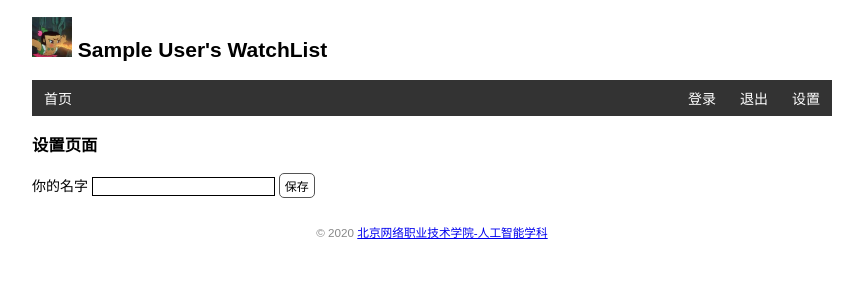
After one commit to 462454/watchlist, a Flask app: page /settings in a window 1280 px wide. The commit adds this page. Shown: the top 300 px of the page, without its empty margins (208-1071 px from the left). Run offline with Flask 2, Linux system fonts and the light colour scheme; the visitor is signed in with stand-in values (Sample User, id 1); data comes from the database, SQL or seed files in the repository.

Commit message:
添加用户认证，登录，以及相对应模板

```diff
--- a/app.py
+++ b/app.py
@@ -2,8 +2,10 @@ import os
 import sys
 import click
 
-from flask import Flask, render_template, request, url_for, redirect, flash
+from flask import Flask,render_template,request,url_for,redirect,flash
 from flask_sqlalchemy import SQLAlchemy
+from werkzeug.security import generate_password_hash,check_password_hash
+from flask_login import LoginManager,UserMixin,login_user,logout_user,login_required,current_user
 
 app = Flask(__name__)
 
@@ -14,34 +16,37 @@ else:
     prefix = 'sqlite:////'  # Mac，Linux，四个斜杠
 
 # 配置
-app.config['SQLALCHEMY_DATABASE_URI'] = prefix + os.path.join(app.root_path, 'data.db')
-app.config['SQLALCHEMY_TRACK_MODIFICATIONS'] = False  # 关闭对模型修改的监控
+app.config['SQLALCHEMY_DATABASE_URI'] = prefix + os.path.join(app.root_path,'data.db')
+app.config['SQLALCHEMY_TRACK_MODIFICATIONS'] = False # 关闭对模型修改的监控
 app.config['SECRET_KEY'] = 'dev'
 
 db = SQLAlchemy(app)
 
+# 创建数据库模型类
+class User(db.Model,UserMixin):
+    id = db.Column(db.Integer,primary_key=True) # 主键
+    name = db.Column(db.String(20))
+    username = db.Column(db.String(20))  # 用户名
+    password_hash = db.Column(db.String(128))  # 密码散列值
 
-# 创建数据库模型类
-class User(db.Model):
-    id = db.Column(db.Integer, primary_key=True)  # 主键
-    name = db.Column(db.String(20))
-
+    def set_password(self,password):
+        self.password_hash = generate_password_hash(password)
+    def validate_password(self,password):
+        return check_password_hash(self.password_hash,password)
 
 class Movie(db.Model):
-    id = db.Column(db.Integer, primary_key=True)  # 主键
+    id = db.Column(db.Integer,primary_key=True) # 主键
     title = db.Column(db.String(60))
     year = db.Column(db.String(4))
 
-
 # 自定义initdb
 @app.cli.command()
-@click.option('--drop', is_flag=True, help='删除之后再创建')
+@click.option('--drop',is_flag=True,help='删除之后再创建')
 def initdb(drop):
     if drop:
         db.drop_all()
     db.create_all()
     click.echo('初始化数据库')
-
 
 # 自定义命令forge，把数据写入数据库
 @app.cli.command()
@@ -49,51 +54,82 @@ def forge():
     db.create_all()
     name = "Bruce"
     movies = [
-        {'title': '杀破狼', 'year': '2003'},
-        {'title': '扫毒', 'year': '2018'},
-        {'title': '捉妖记', 'year': '2016'},
-        {'title': '囧妈', 'year': '2020'},
-        {'title': '葫芦娃', 'year': '1989'},
-        {'title': '玻璃盒子', 'year': '2020'},
-        {'title': '调酒师', 'year': '2020'},
-        {'title': '釜山行', 'year': '2017'},
-        {'title': '导火索', 'year': '2005'},
-        {'title': '叶问', 'year': '2015'}
+        {'title':'杀破狼','year':'2003'},
+        {'title':'扫毒','year':'2018'},
+        {'title':'捉妖记','year':'2016'},
+        {'title':'囧妈','year':'2020'},
+        {'title':'葫芦娃','year':'1989'},
+        {'title':'玻璃盒子','year':'2020'},
+        {'title':'调酒师','year':'2020'},
+        {'title':'釜山行','year':'2017'},
+        {'title':'导火索','year':'2005'},
+        {'title':'叶问','year':'2015'}
     ]
     user = User(name=name)
     db.session.add(user)
     for m in movies:
-        movie = Movie(title=m['title'], year=m['year'])
+        movie = Movie(title=m['title'],year=m['year'])
         db.session.add(movie)
     db.session.commit()
     click.echo('数据导入完成')
 
+# 生成admin账号的函数
+@app.cli.command()
+@click.option('--username',prompt=True,help="用来登录的用户名")
+@click.option('--password',prompt=True,hide_input=True,confirmation_prompt=True,help="用来登录的密码")
+def admin(username,password):
+    db.create_all()
+    user = User.query.first()
+    if user is not None:
+        click.echo('更新用户')
+        user.username = username
+        user.set_password(password)
+    else:
+        click.echo('创建用户')
+        user = User(username=username,name="Admin")
+        user.set_password(password)
+        db.session.add(user)
+
+    db.session.commit()
+    click.echo('创建管理员账号完成')
+
+
+# Flask-login 初始化操作
+Login_manager = LoginManager(app)   # 实例化扩展类
+@Login_manager.user_loader
+def load_user(user_id):   # 创建用户加载回调函数，接受用户ID作为参数
+    user = User.query.get(int(user_id))
+    return user
+
+#
+# LoginManager.login_view = 'login'
 
 # 首页
-@app.route('/', methods=['GET', 'POST'])
+@app.route('/',methods=['GET','POST'])
 def index():
     if request.method == 'POST':
+        if not current_user.is_authenticated:
+            return redirect(url_for('index'))
         # 获取表单的数据
         title = request.form.get('title')
         year = request.form.get('year')
 
         # 验证title，year不为空，并且title长度不大于60，year的长度不大于4
-        if not title or not year or len(year) > 4 or len(title) > 60:
+        if not title or not year or len(year)>4 or len(title)>60:
             flash('输入错误')  # 错误提示
             return redirect(url_for('index'))  # 重定向回主页
 
-        movie = Movie(title=title, year=year)  # 创建记录
+        movie = Movie(title=title,year=year)  # 创建记录
         db.session.add(movie)  # 添加到数据库会话
-        db.session.commit()  # 提交数据库会话
+        db.session.commit()   # 提交数据库会话
         flash('数据创建成功')
         return redirect(url_for('index'))
 
     movies = Movie.query.all()
-    return render_template('index.html', movies=movies)
-
-
+    return render_template('index.html',movies=movies)
 # 编辑电影信息页面
-@app.route('/movie/edit/<int:movie_id>', methods=['GET', 'POST'])
+@app.route('/movie/edit/<int:movie_id>',methods=['GET','POST'])
+@login_required
 def edit(movie_id):
     movie = Movie.query.get_or_404(movie_id)
 
@@ -101,20 +137,37 @@ def edit(movie_id):
         title = request.form['title']
         year = request.form['year']
 
-        if not title or not year or len(year) > 4 or len(title) > 60:
+        if not title or not year or len(year)>4 or len(title)>60:
             flash('输入错误')
-            return redirect(url_for('edit'), movie_id=movie_id)
+            return redirect(url_for('edit'),movie_id=movie_id)
 
         movie.title = title
         movie.year = year
         db.session.commit()
         flash('电影信息已经更新')
         return redirect(url_for('index'))
-    return render_template('edit.html', movie=movie)
+    return render_template('edit.html',movie=movie)
 
+@app.route('/settings',methods=['GET','POST'])
+@login_required
+def settings():
+    if request.method == 'POST':
+        name = request.form['name']
+
+        if not name or len(name)>20:
+            flash('输入错误')
+            return redirect(url_for('settings'))
+
+        current_user.name = name
+        db.session.commit()
+        flash('设置name成功')
+        return redirect(url_for('index'))
+
+    return render_template('settings.html')
 
 # 删除信息
-@app.route('/movie/delete/<int:movie_id>', methods=['POST'])
+@app.route('/movie/delete/<int:movie_id>',methods=['POST'])
+@login_required
 def delete(movie_id):
     movie = Movie.query.get_or_404(movie_id)
     db.session.delete(movie)
@@ -122,13 +175,38 @@ def delete(movie_id):
     flash('删除数据成功')
     return redirect(url_for('index'))
 
+# 用户登录 flask提供的login_user()函数
+@app.route('/login',methods=['GET','POST'])
+def login():
+    if request.method == 'POST':
+        username = request.form['username']
+        password = request.form['password']
 
-@app.errorhandler(404)  # 传入要处理的错误代码
-def page_not_found(e):
-    return render_template('404.html'), 404
+        if not username or not password:
+            flash('输入错误')
+            return redirect(url_for('login'))
+        user = User.query.first()
+        if username == user.username and user.validate_password(password):
+            login_user(user)  # 登录用户
+            flash('登录成功')
+            return redirect(url_for('index'))  # 登录成功返回首页
+        flash('用户名或密码输入错误')
+        return redirect(url_for('login'))
+    return render_template('login.html')
+
+# 用户登出
+@app.route('/logout')
+def logout():
+    logout_user()
+    flash('退出登录')
+    return redirect(url_for('index'))
 
 
-@app.context_processor  # 模板上下文处理函数
+@app.errorhandler(404) # 传入要处理的错误代码
+def page_not_found(e):
+    return render_template('404.html'),404
+
+@app.context_processor # 模板上下文处理函数
 def inject_user():
     user = User.query.first()
     return dict(user=user)
--- a/static/style.css
+++ b/static/style.css
@@ -1,75 +1,68 @@
-body {
+body{
     max-width: 800px;
     margin: auto;
-    font-size: 14px;
+    font-size:14px;
     font-family: Arial, Helvetica, sans-serif;
 }
-
 /* 页脚 footer */
-footer {
+footer{
     color: #888888;
     margin-top: 15px;
     text-align: center;
     padding: 10px;
 }
-
 /* 头像 */
-.avatar {
+.avatar{
     width: 40px;
 }
 
 /* 电影列表 */
-.movie-list {
+.movie-list{
     list-style: none;
     padding: 0;
     margin-bottom: 10px;
-    box-shadow: 0 2px 5px 0 rgba(0, 0, 0, 0.16), 0 2px 10px 0 rgba(0, 0, 0, 0.12);
+    box-shadow: 0 2px 5px 0 rgba(0, 0, 0, 0.16),0 2px 10px 0 rgba(0, 0, 0, 0.12);
 }
-
-.movie-list li {
+.movie-list li{
     padding: 12px 24px;
     border-bottom: 1px solid #ddd;
 }
-
-.movie-list li:hover {
+.movie-list li:hover{
     background: #f8f9fa;
 }
-
-.hulu {
+.hulu{
     display: block;
     margin: 0 auto;
     height: 100px;
 }
-
-nav ul {
+nav ul{
     list-style: none;
     margin: 0;
     padding: 0;
     overflow: hidden;
     background: #333333
 }
-
 nav li {
     float: left;
+    display: flex;
+    align-items: center
 }
-
-nav li a {
+nav li a{
     display: block;
     color: white;
     text-align: center;
     padding: 8px 12px;
     text-decoration: none
 }
-
-nav li a:hover {
+nav li a:hover{
     background: #111111
 }
-
-.float-right {
+.float-right{
     float: right;
+    display: inline;
+    margin: 2px 5px;
 }
-
-.vbd {
+.vbd{
     font-size: 12px;
     font-weight: bold;
     color: black;
@@ -83,16 +76,13 @@ nav li a:hover {
 input[type=submit] {
     font-family: inherit;
 }
-
 input[type=text] {
     border: 1px solid black;
 }
-
 input[name=year] {
     width: 50px;
 }
-
-.btn {
+.btn{
     font-size: 12px;
     padding: 3px 5px;
     text-decoration: none;
@@ -102,15 +92,13 @@ input[name=year] {
     border: 1px solid #555555;
     border-radius: 5px;
 }
-
-.btn:hover {
+.btn:hover{
     text-decoration: none;
     background: black;
     color: white;
     border: 1px solid black;
 }
-
-.alert {
+.alert{
     position: relative;
     padding: 7px;
     margin: 7px 0;
--- a/templates/base.html
+++ b/templates/base.html
@@ -25,6 +25,11 @@
             <li>
                 <a href="{{ url_for('index') }}">首页</a>
             </li>
+            <li style="float: right">
+                <a href="{{ url_for('login') }}">登录</a>
+                <a href="{{ url_for('logout') }}">退出</a>
+                <a href="{{ url_for('settings') }}">设置</a>
+            </li>
         </ul>
     </nav>
     {% block content %} {% endblock %}
--- a/templates/edit.html
+++ b/templates/edit.html
@@ -3,7 +3,7 @@
     <h3>电影编辑页面</h3>
     <form action="" method="post">
         电影名 <input type="text" name="title" autocomplete="off" required>
-        年份 <input type="text" name="year" autocomplete="off" required>
+        年份   <input type="text" name="year" autocomplete="off" required>
         <input type="submit" class="btn" name="submit" value="更新">
     </form>
 {% endblock %}
--- /dev/null
+++ b/templates/settings.html
@@ -0,0 +1,10 @@
+{% extends 'base.html' %}
+
+{% block content %}
+    <h3>设置页面</h3>
+    <form action="" method="post">
+        你的名字 <input type="text" name='name' autocomplete="off" required>
+
+        <input type="submit" class="btn" name='submit' value="保存">
+    </form>
+{% endblock %}
```
Also changed, not shown: templates/index.html (+6 -2 lines), templates/login.html (added, +14 -0 lines), templates/404.html (indentation only), 1 other file. Lines whose indentation alone changed are shown as unchanged.
